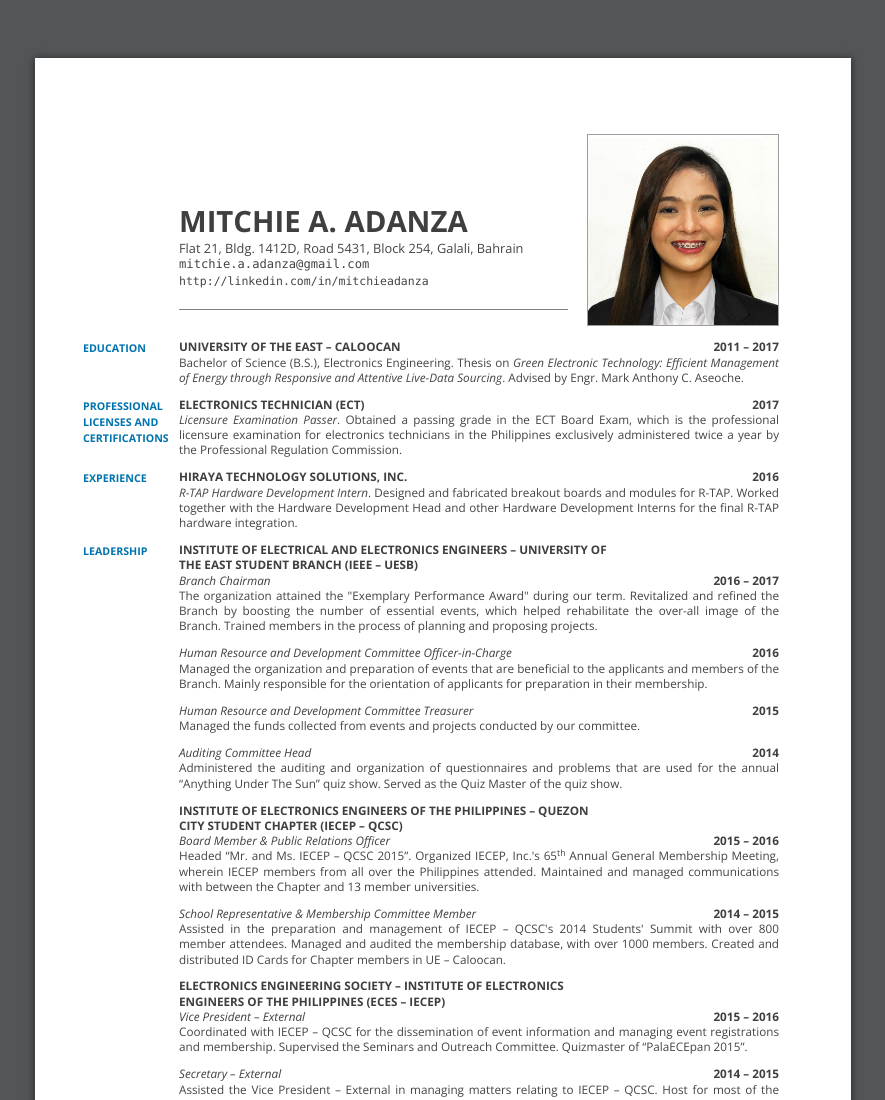
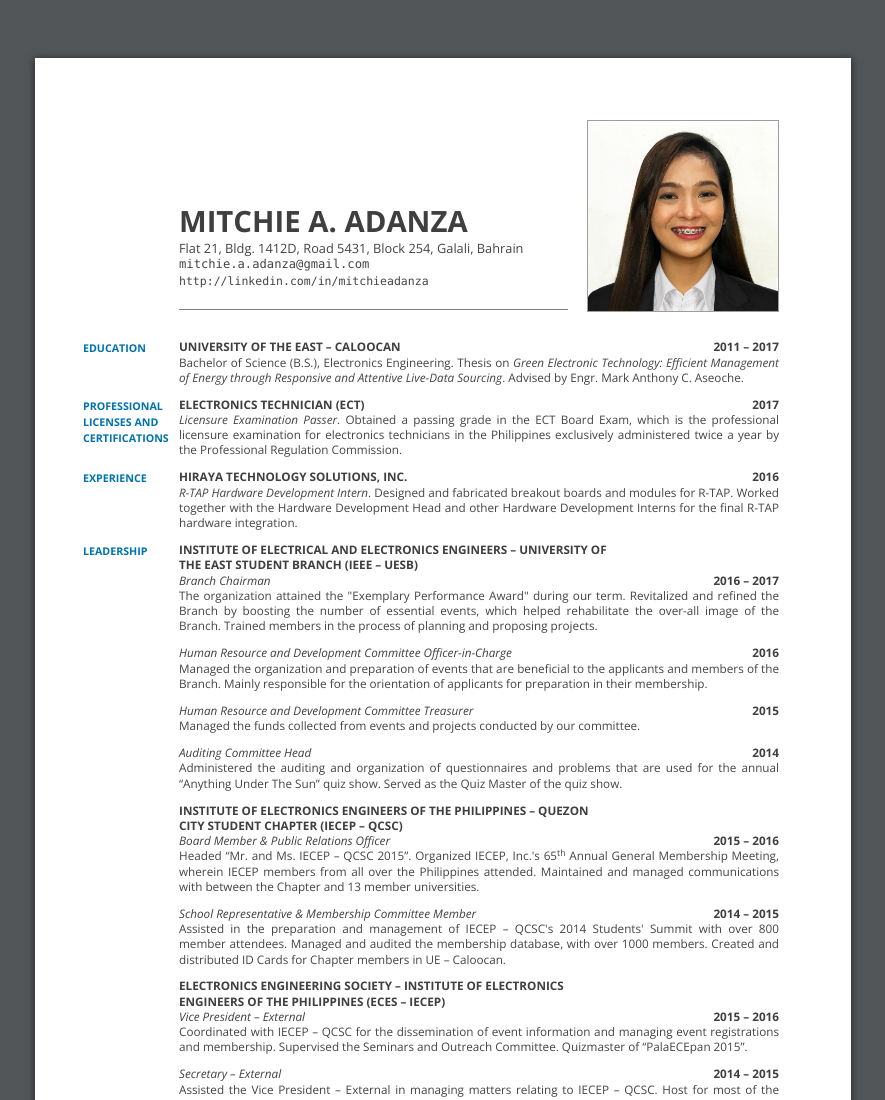
Before and after one commit to mitchieadanza/mitchieadanza.github.io, a plain HTML site: page index.html in a window 1280 px wide. Shown: the top 1100 px of the page, without its empty margins (197-1082 px from the left). Drawn offline with nearby package versions, Linux system fonts and the light colour scheme.

Commit message:
Update main.css

```diff
--- a/css/main.css
+++ b/css/main.css
@@ -126,7 +126,7 @@ p a {
 }
 
 .one-by-one {
-    margin-top: -0.7in;
+    margin-top: -0.85in;
 }
 
 .arbyn.with-pic [class^=page-]:first-child .cv-header {
```
